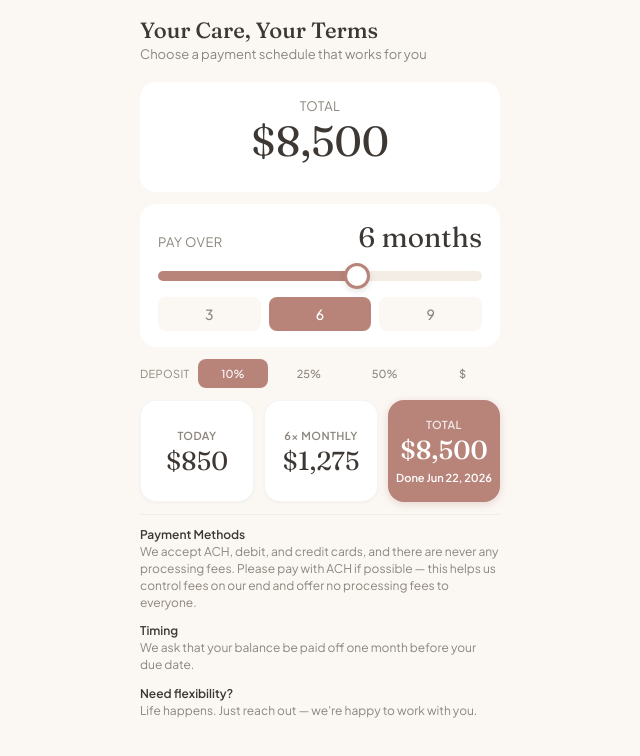
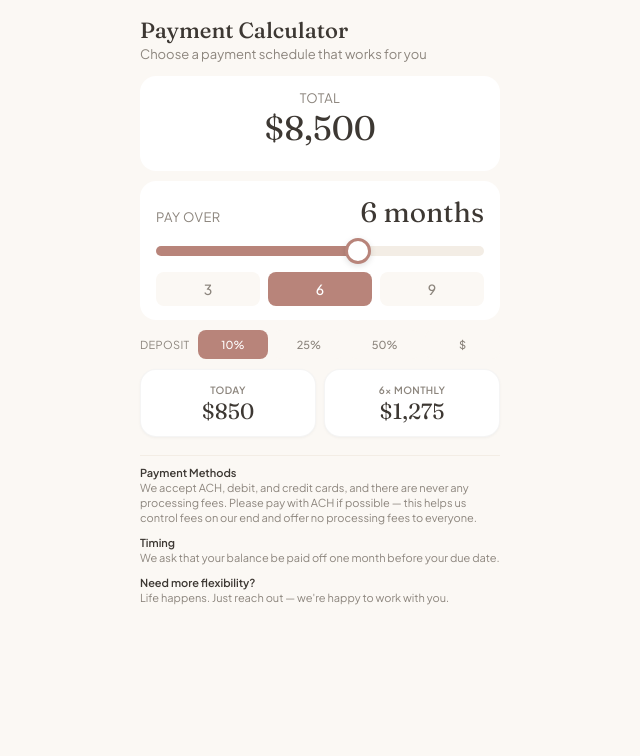
Before and after one commit to grqg-dev/drray-pricing-calculator, a React (Vite) app: page / in a window 1280 px wide. Shown: the top 756 px of the page, without its empty margins (320-960 px from the left). Built offline with nearby package versions, Linux system fonts and the light colour scheme.

Commit message:
Compact layout to fit viewport without scrolling
- Remove total card from summary (now 2 cards: Today + Monthly)
- Reduce price font size from 42px to 34px
- Reduce spacing throughout (header, sections, cards, info)
- Smaller font sizes in info section and warnings

```diff
--- a/src/App.jsx
+++ b/src/App.jsx
@@ -77,7 +77,7 @@ function App() {
       {/* Header */}
       <header className="header">
         <div>
-          <h1>Your Care, Your Terms</h1>
+          <h1>Payment Calculator</h1>
           <p className="header-subtitle">Choose a payment schedule that works for you</p>
         </div>
         {dueDate && (
@@ -198,11 +198,6 @@ function App() {
           <span className="card-label">{months}× Monthly</span>
           <span className="card-amount">{formatCurrency(monthlyPayment)}</span>
         </div>
-        <div className="summary-card total-card">
-          <span className="card-label">Total</span>
-          <span className="card-amount">{formatCurrency(totalPrice)}</span>
-          <span className="card-subtext">Done {formatDate(payoffDate)}</span>
-        </div>
       </div>
 
       {/* Warnings */}
@@ -242,7 +237,7 @@ function App() {
           <p>We ask that your balance be paid off one month before your due date{dueDate ? ` (by ${formatDate(new Date(new Date(dueDate + 'T00:00:00').setMonth(new Date(dueDate + 'T00:00:00').getMonth() - 1)))})` : ''}.</p>
         </div>
         <div className="info-item">
-          <strong>Need flexibility?</strong>
+          <strong>Need more flexibility?</strong>
           <p>Life happens. Just reach out — we're happy to work with you.</p>
         </div>
       </footer>
--- a/src/index.css
+++ b/src/index.css
@@ -47,7 +47,7 @@ body {
   display: flex;
   justify-content: space-between;
   align-items: flex-start;
-  margin-bottom: 20px;
+  margin-bottom: 14px;
   flex-shrink: 0;
 }
 
@@ -75,8 +75,8 @@ body {
 .section {
   background: white;
   border-radius: 16px;
-  padding: 16px 18px;
-  margin-bottom: 12px;
+  padding: 14px 16px;
+  margin-bottom: 10px;
   flex-shrink: 0;
 }
 
@@ -107,10 +107,10 @@ body {
 
 .price-value {
   font-family: 'Fraunces', Georgia, serif;
-  font-size: 42px;
+  font-size: 34px;
   font-weight: 400;
   line-height: 1.1;
-  margin: 4px 0 12px;
+  margin: 4px 0 10px;
 }
 
 /* Slider */
@@ -210,7 +210,7 @@ body {
   display: flex;
   align-items: center;
   gap: 8px;
-  margin-bottom: 12px;
+  margin-bottom: 10px;
   flex-shrink: 0;
 }
 
@@ -279,7 +279,8 @@ body {
 /* Summary Cards */
 .summary-cards {
   display: flex;
-  gap: 10px;
+  gap: 8px;
+  margin-bottom: 10px;
 }
 
 .summary-card {
@@ -287,7 +288,7 @@ body {
   min-width: 0;
   background: white;
   border-radius: 16px;
-  padding: 18px 12px;
+  padding: 14px 10px;
   display: flex;
   flex-direction: column;
   align-items: center;
@@ -304,12 +305,12 @@ body {
 }
 
 .card-label {
-  font-size: 11px;
+  font-size: 10px;
   font-weight: 600;
   color: var(--warm-gray);
   text-transform: uppercase;
   letter-spacing: 0.04em;
-  margin-bottom: 6px;
+  margin-bottom: 4px;
 }
 
 .total-card .card-label {
@@ -318,7 +319,7 @@ body {
 
 .card-amount {
   font-family: 'Fraunces', Georgia, serif;
-  font-size: 26px;
+  font-size: 22px;
   font-weight: 400;
   color: var(--charcoal);
   line-height: 1;
@@ -330,28 +331,29 @@ body {
 }
 
 .card-subtext {
-  font-size: 11px;
-  font-weight: 600;
+  font-size: 13px;
+  font-weight: 500;
   color: white;
-  margin-top: 8px;
+  margin-top: 4px;
   white-space: nowrap;
 }
 
 /* Warnings */
 .warnings {
   flex-shrink: 0;
-  margin-top: 12px;
+  margin-top: 8px;
+  margin-bottom: 8px;
   padding-top: 0;
 }
 
 .warning {
-  padding: 10px 12px;
+  padding: 8px 10px;
   background: var(--warning-bg);
   border-radius: 10px;
-  font-size: 12px;
+  font-size: 11px;
   color: var(--warning-text);
   text-align: center;
-  margin-bottom: 6px;
+  margin-bottom: 5px;
 }
 
 .warning:last-child {
@@ -360,13 +362,14 @@ body {
 
 /* Info Section */
 .info-section {
-  margin-top: 12px;
-  padding-top: 12px;
+  margin-top: 8px;
+  padding-top: 10px;
   border-top: 1px solid var(--cream-dark);
+  flex-shrink: 0;
 }
 
 .info-item {
-  margin-bottom: 12px;
+  margin-bottom: 10px;
 }
 
 .info-item:last-child {
@@ -375,15 +378,15 @@ body {
 
 .info-item strong {
   display: block;
-  font-size: 12px;
+  font-size: 11px;
   font-weight: 600;
   color: var(--charcoal);
   margin-bottom: 2px;
 }
 
 .info-item p {
-  font-size: 12px;
+  font-size: 11px;
   color: var(--warm-gray);
-  line-height: 1.4;
+  line-height: 1.35;
   margin: 0;
 }
```
